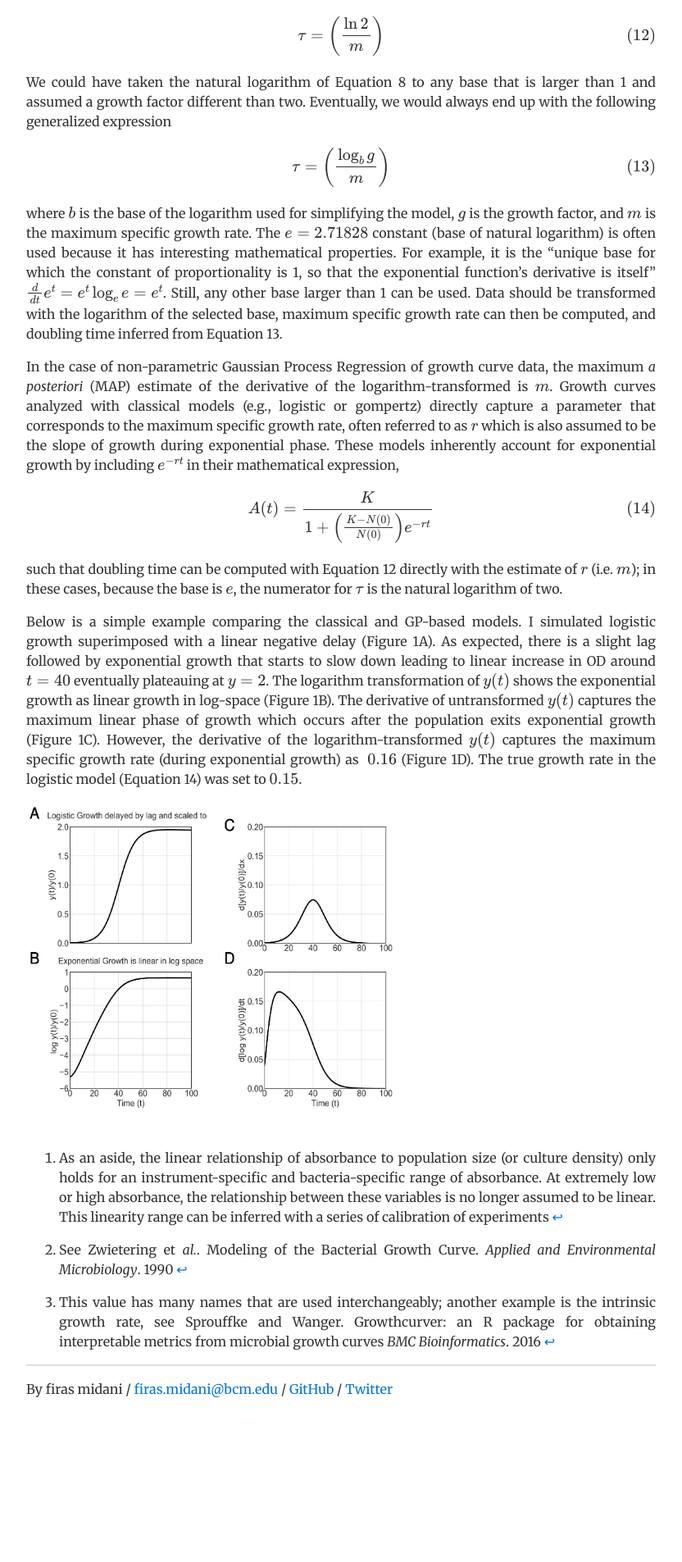
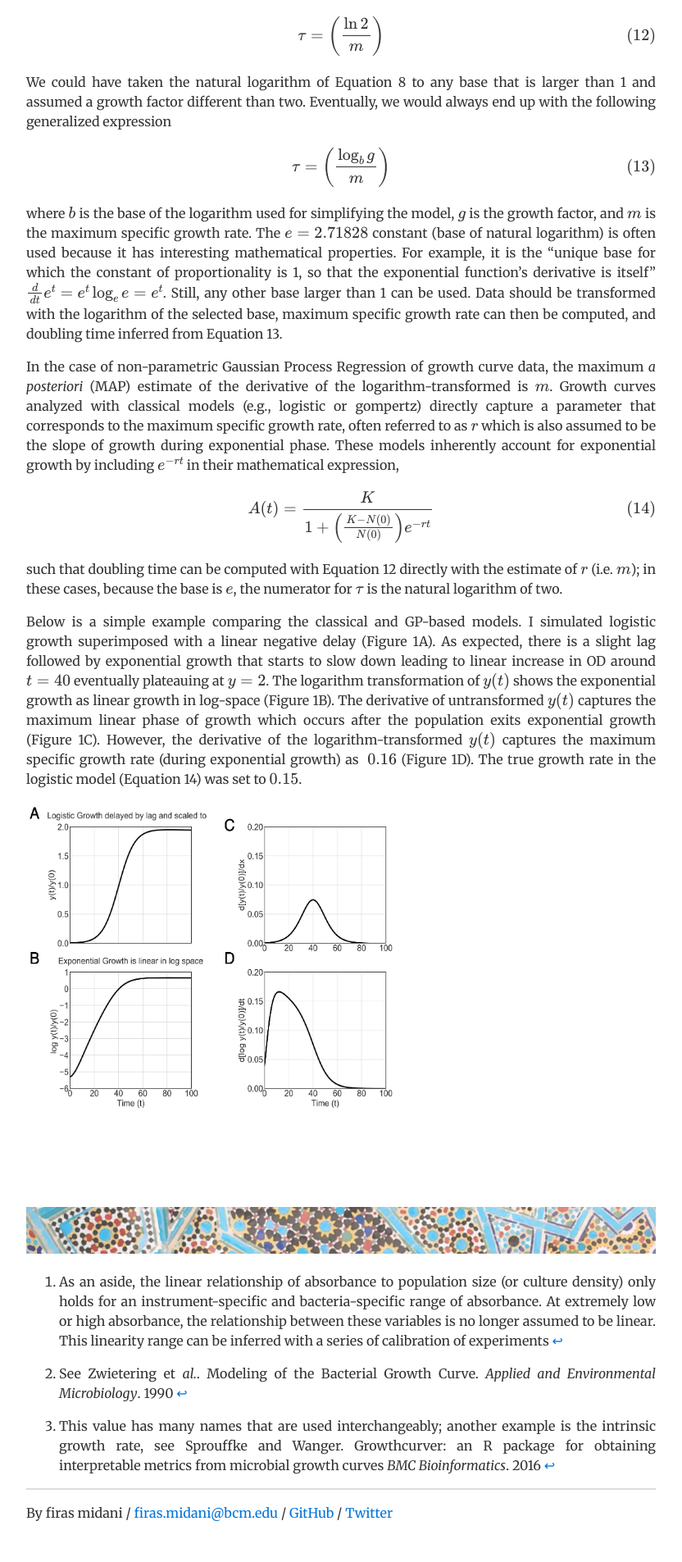
Before and after one commit to firasmidani/firasmidani.github.io, a Jekyll site: the page built from _posts/2019-07-11-midani-bacterial-growth-primer.md, in a window 1280 px wide. Shown: the part 2140-4045 px from the top of the page at 82% size, without its empty margins (224-1056 px from the left). Built offline with Jekyll 4.4.1, drawn with Linux system fonts in a browser that asks for light colours; formulas are drawn with MathJax 3; comment, search, counter and statistics services are not loaded; before the commit the page ends 3894 px from its top, so only the background shows below that.

Commit message:
Update 2019-07-11-midani-bacterial-growth-primer.md

```diff
--- a/_posts/2019-07-11-midani-bacterial-growth-primer.md
+++ b/_posts/2019-07-11-midani-bacterial-growth-primer.md
@@ -206,3 +206,6 @@ growth rate in the logistic model (Equation 14<a></a>) was set to $0.15$.
     example is the intrinsic growth rate, see Sprouffke and Wanger.
     Growthcurver: an R package for obtaining interpretable metrics from
     microbial growth curves *BMC Bioinformatics*. 2016
+
+<br><br><br>
+![footer_banner](/assets/img/mosaic_footer.png)
```
